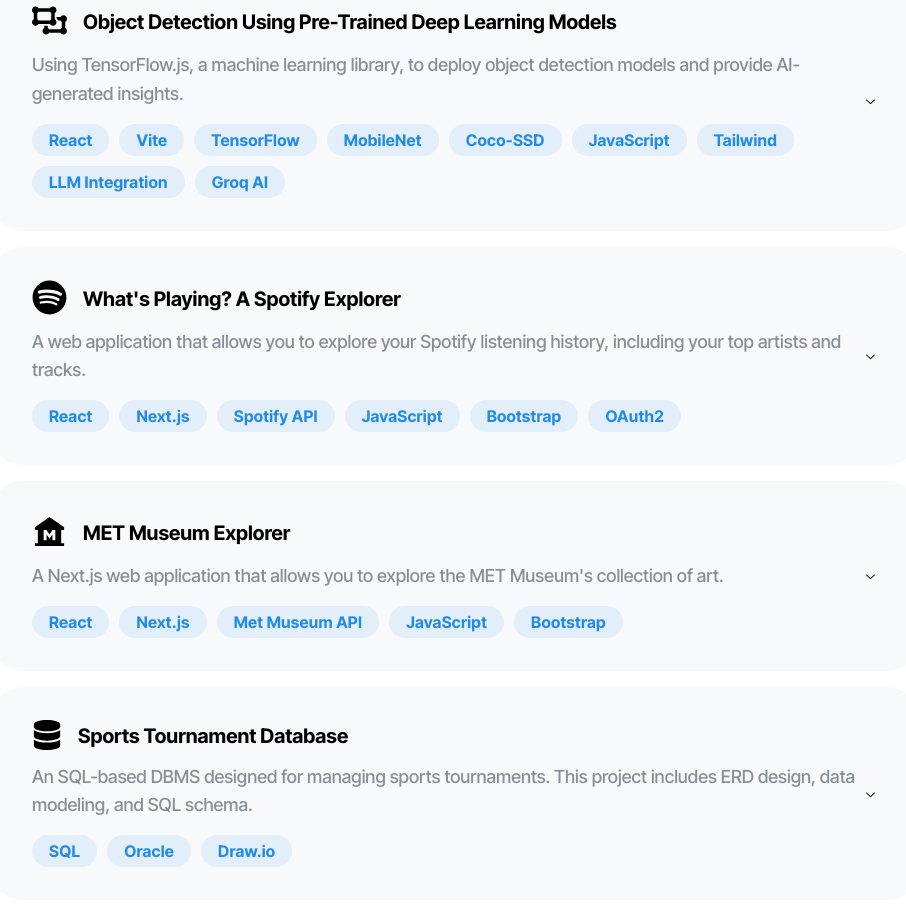
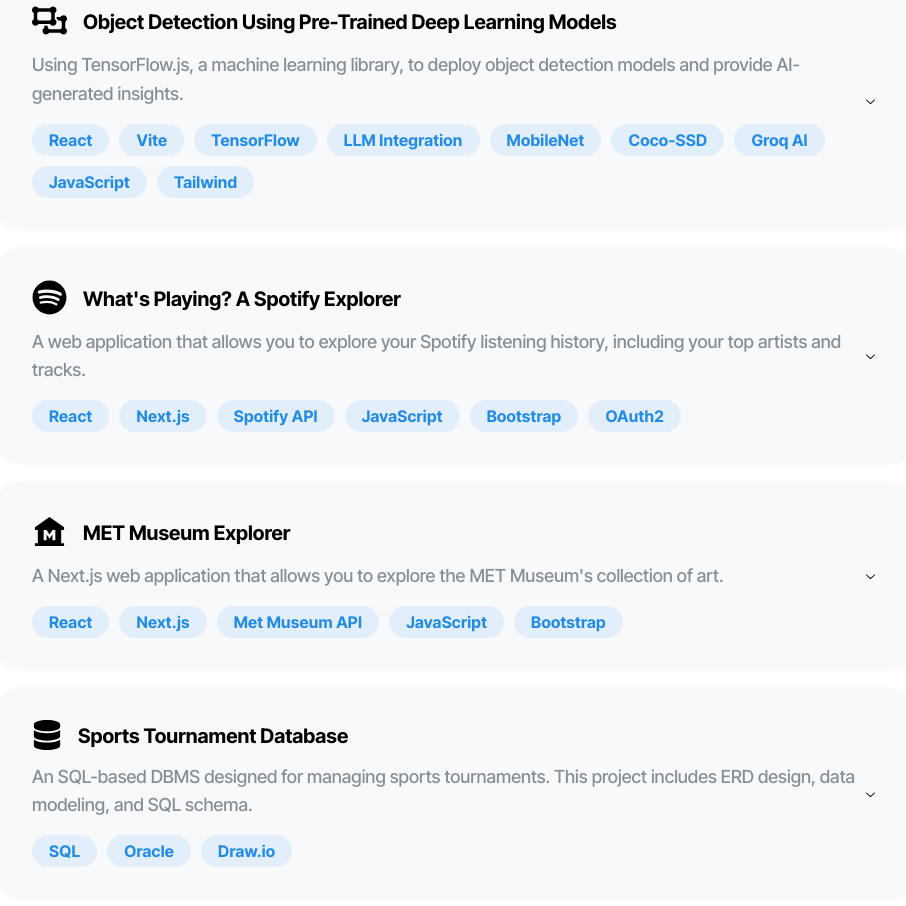
Before and after one commit to gladwinc/glad-port-2024, a Next.js app: page / in a window 1280 px wide. Shown: the part 880-1786 px from the top of the page, without its empty margins (185-1091 px from the left). Built offline with nearby package versions, Linux system fonts and the light colour scheme.

Commit message:
change order of tags

```diff
--- a/app/components/Projects/Projects.tsx
+++ b/app/components/Projects/Projects.tsx
@@ -33,12 +33,12 @@
       "React",
       "Vite",
       "TensorFlow",
+      "LLM Integration",
       "MobileNet",
       "Coco-SSD",
+      "Groq AI",
       "JavaScript",
       "Tailwind",
-      "LLM Integration",
-      "Groq AI",
     ],
     icon: <FaObjectUngroup size={35} />,
   },
```
